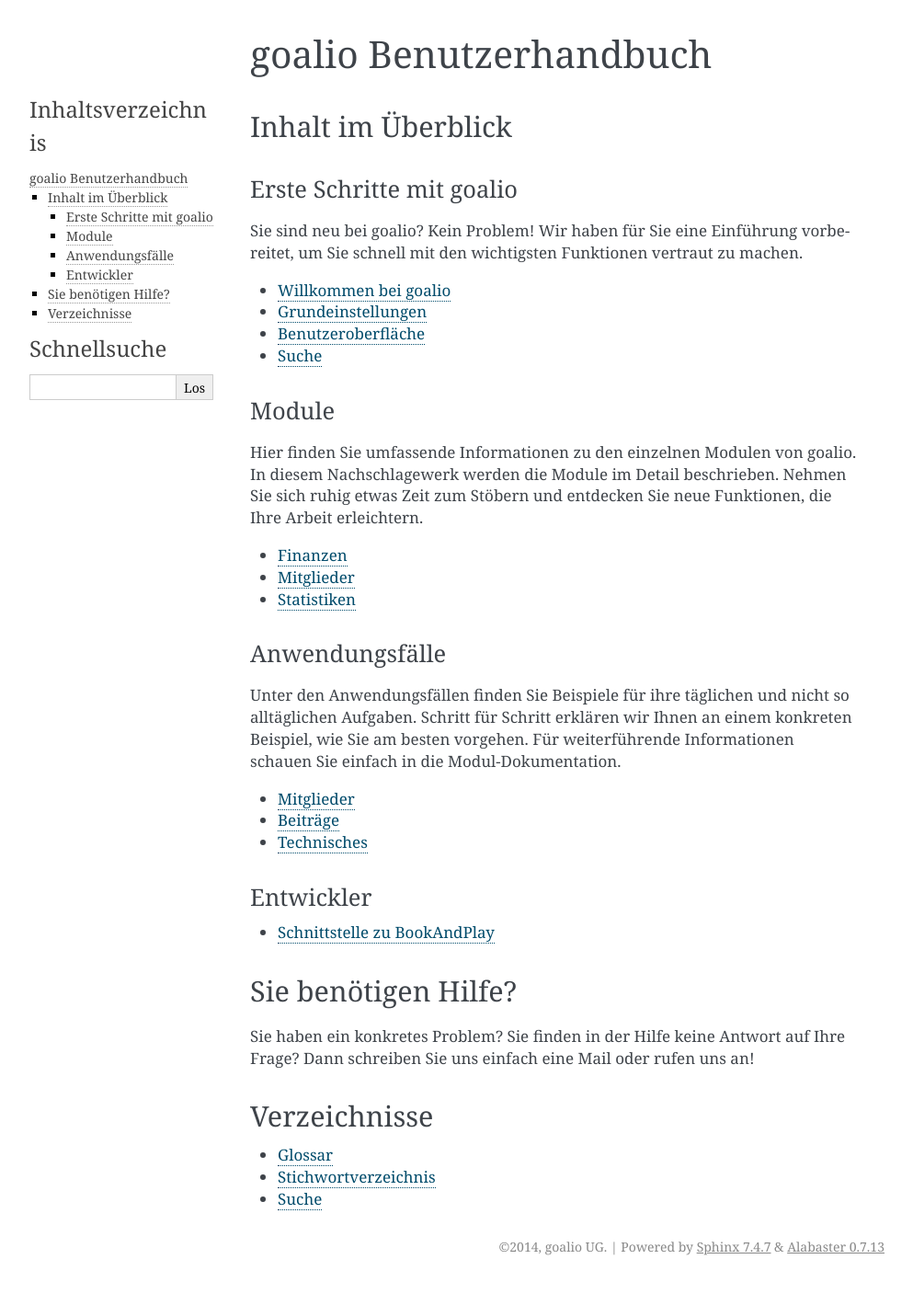
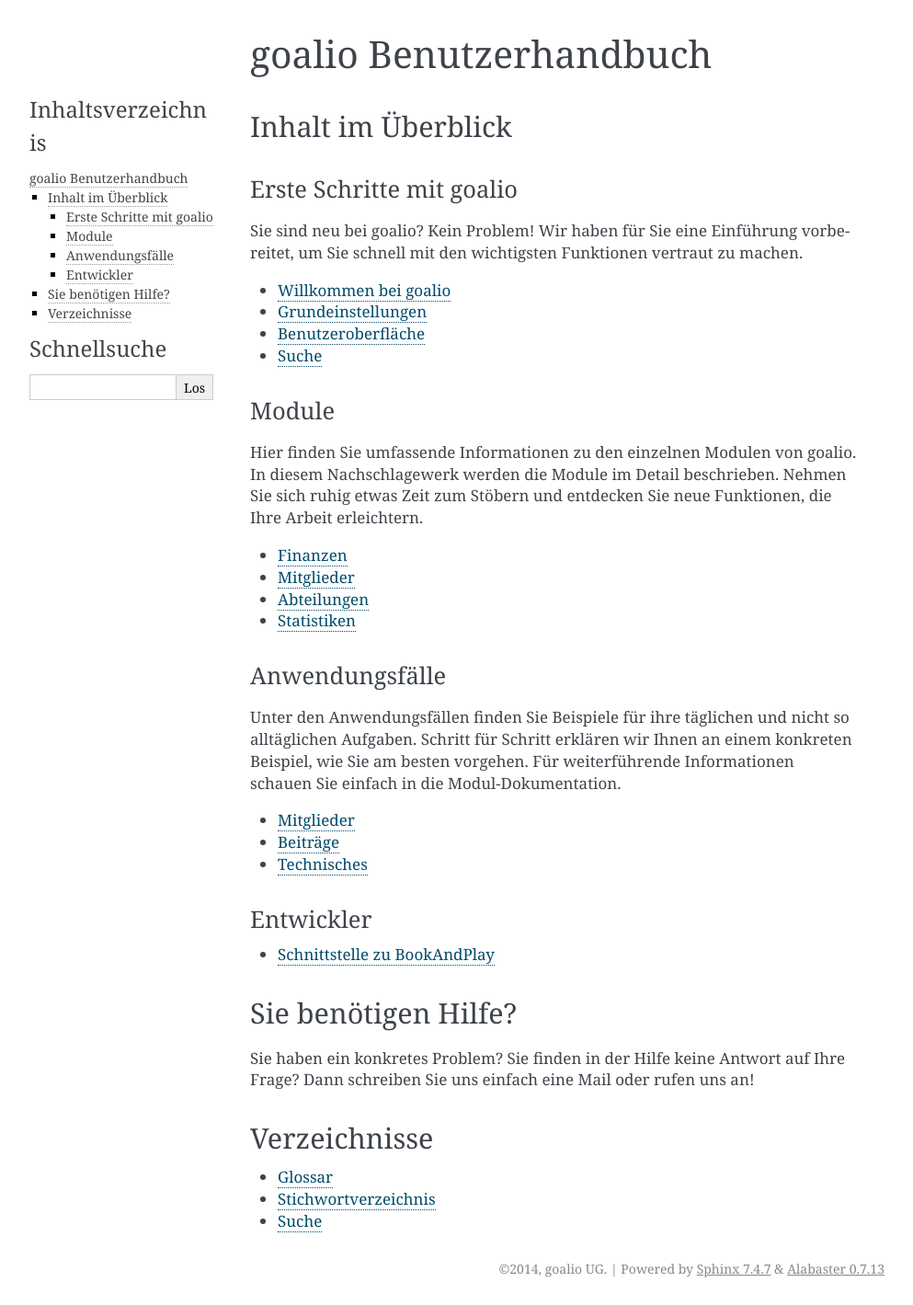
Before and after one commit to goalio/docs, a Sphinx documentation site: the page built from docs/index.rst, in a window 1280 px wide. Shown: the whole page at 92% size, without its empty margins (148-1141 px from the left). Built offline with Sphinx 7.4.7, drawn with Linux system fonts in a browser that asks for light colours; formulas are drawn with MathJax 3; pages that are not in the unit, such as notebooks, are missing from menus; before the commit the page ends 1395 px from its top, so only the background shows below that.

Commit message:
2. Versuch

```diff
--- a/docs/index.rst
+++ b/docs/index.rst
@@ -38,6 +38,7 @@
 
 * :doc:`module/finanzen/index`
 * :doc:`module/mitglieder/index`
+* :doc:`module/abteilungen/index`
 * :doc:`module/statistiken/index`
 
 .. toctree::
@@ -46,8 +47,8 @@
 
    Mitglieder-Modul <module/mitglieder/index>
    Finanz-Modul <module/finanzen/index>
+   Abteilungen-Team-Modul <module/abteilungen/index>
    Statistiken <module/statistiken/index>
-
 
 
 Anwendungsfälle
```
